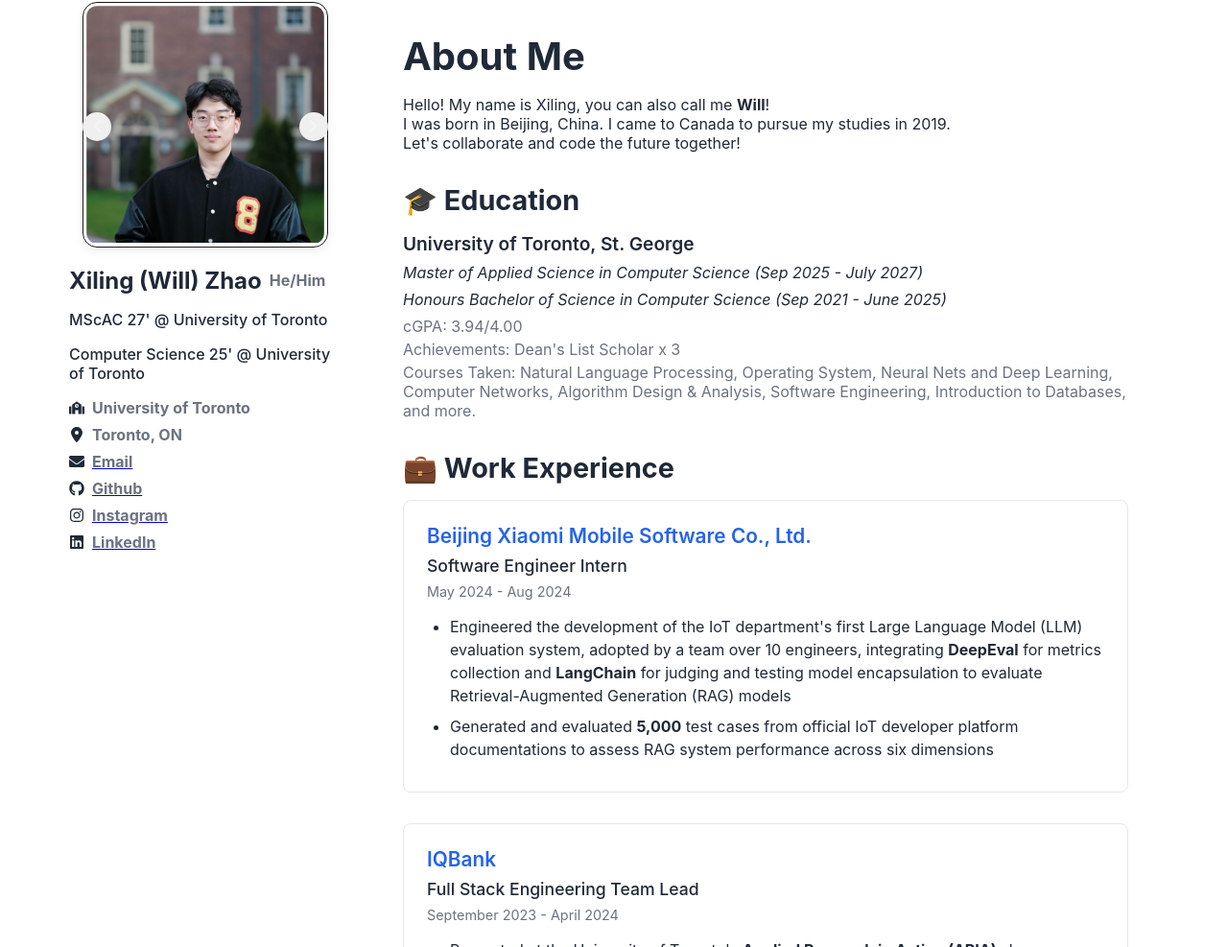
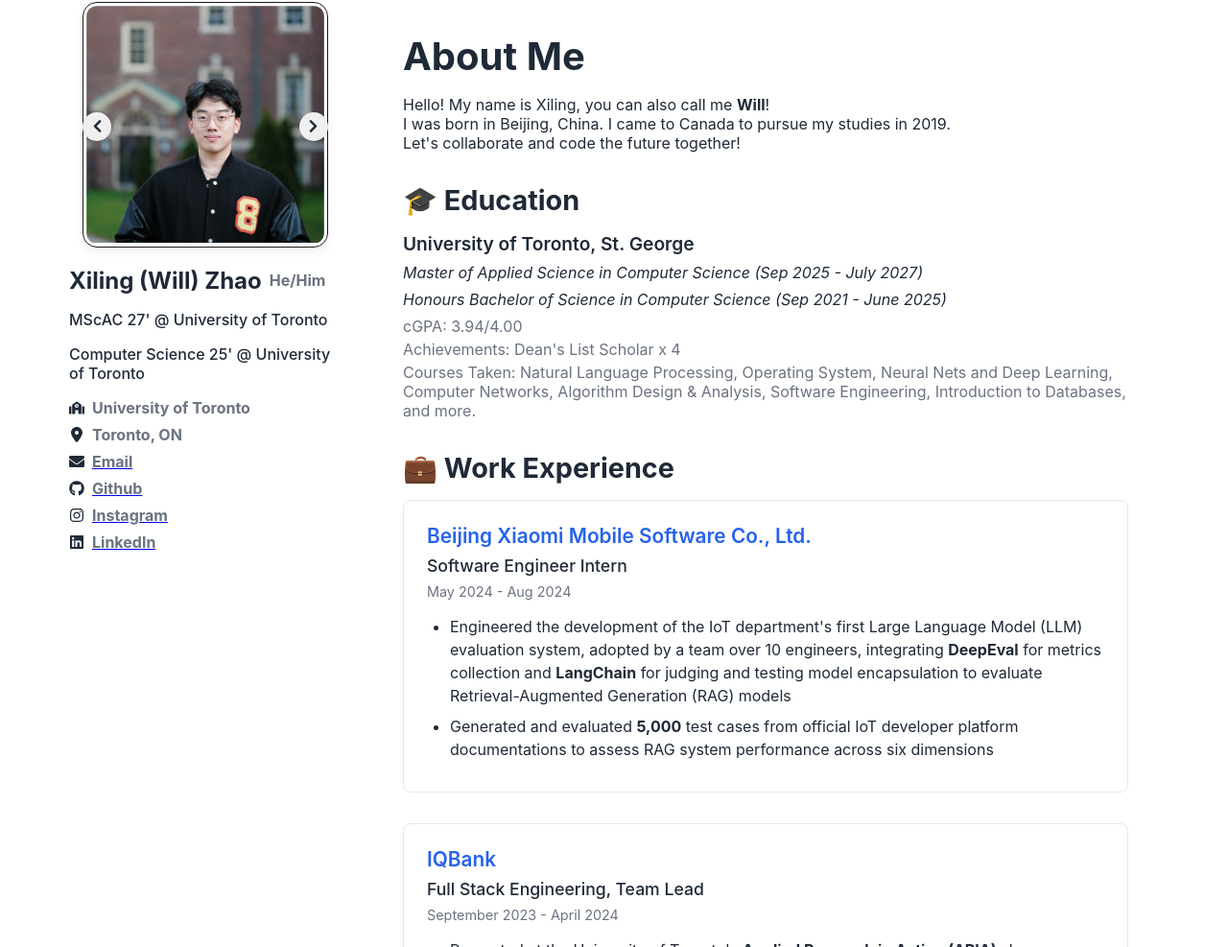
Before and after one commit to Teinble/Teinble.github.io, a React (Create React App) app: page / in a window 1280 px wide. Shown: the part 81-1068 px from the top of the page at 96% size. Built offline with nearby package versions, Linux system fonts and the light colour scheme; the HTML template or start-up script is replaced by a standard one.

Commit message:
Update: Update the CV

```diff
--- a/src/components/InfoContainer.tsx
+++ b/src/components/InfoContainer.tsx
@@ -3,7 +3,6 @@ import styled from 'styled-components';
 import { colors } from '../theme';
 import {FaSchool, FaGithub, FaInstagram, FaLinkedin, FaHome, FaUser, FaEnvelope, FaChevronLeft, FaChevronRight, } from 'react-icons/fa';
 import { FaLocationDot } from 'react-icons/fa6';
-import { FiX } from 'react-icons/fi';
 
 const InfoContainer = styled.div`
     display: flex;
@@ -57,7 +56,7 @@ const NavButton = styled.button<{ position: 'left' | 'right', nightMode: boolean
     align-items: center;
     justify-content: center;
     cursor: pointer;
-    color: ${props => props.nightMode ? colors.text.light : colors.text.dark};
+    color: ${colors.text.light};
     transition: all 0.3s ease;
 
     &:hover {
--- a/src/pages/About.tsx
+++ b/src/pages/About.tsx
@@ -182,7 +182,7 @@ const About = ({ nightMode }: AboutProps) => {
                         <Program>Master of Applied Science in Computer Science (Sep 2025 - July 2027)</Program>
                         <Program>Honours Bachelor of Science in Computer Science (Sep 2021 - June 2025) </Program>
                         <Detail>cGPA: 3.94/4.00</Detail>
-                        <Detail>Achievements: Dean's List Scholar x 3</Detail>
+                        <Detail>Achievements: Dean's List Scholar x 4</Detail>
                         <Detail>
                             Courses Taken: Natural Language Processing, Operating System, Neural Nets and Deep Learning, Computer Networks,
                             Algorithm Design & Analysis, Software Engineering, Introduction to Databases, and more.
@@ -208,7 +208,7 @@ const About = ({ nightMode }: AboutProps) => {
 
                     <WorkItem nightMode={nightMode}>
                         <CompanyName>IQBank</CompanyName>
-                        <Position>Full Stack Engineering Team Lead</Position>
+                        <Position>Full Stack Engineering, Team Lead</Position>
                         <Duration>September 2023 - April 2024</Duration>
                         <WorkDescription>
                             <WorkListItem>
@@ -276,6 +276,7 @@ const About = ({ nightMode }: AboutProps) => {
                         <SkillsGrid>
                             <SkillItem nightMode={nightMode}>React</SkillItem>
                             <SkillItem nightMode={nightMode}>React Native</SkillItem>
+                            <SkillItem nightMode={nightMode}>Tailwind CSS</SkillItem>
                             <SkillItem nightMode={nightMode}>DeepEval</SkillItem>
                             <SkillItem nightMode={nightMode}>LangChain</SkillItem>
                             <SkillItem nightMode={nightMode}>HuggingFace</SkillItem>
```
Also changed, not shown: 1 other file (tests, documents, lock files or other folders).
